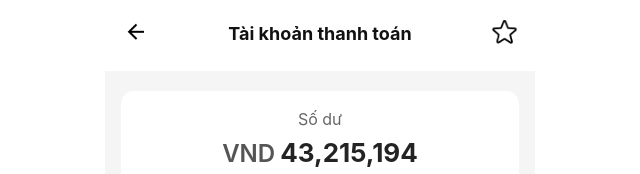
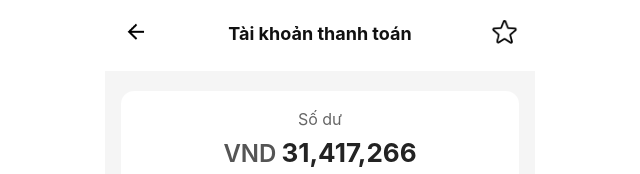
Before and after one commit to Duythang220911/tech_end, a plain HTML site: page account.html in a window 1280 px wide. Shown: the top 174 px of the page, 320-960 px from the left. Drawn offline with Linux system fonts and the light colour scheme.

Commit message:
Update account.html

```diff
--- a/account.html
+++ b/account.html
@@ -112,7 +112,7 @@
                     <span>VND</span>
 
                     <strong>
-                        43,215,194
+                        31,417,266
                     </strong>
 
                 </div>
```
